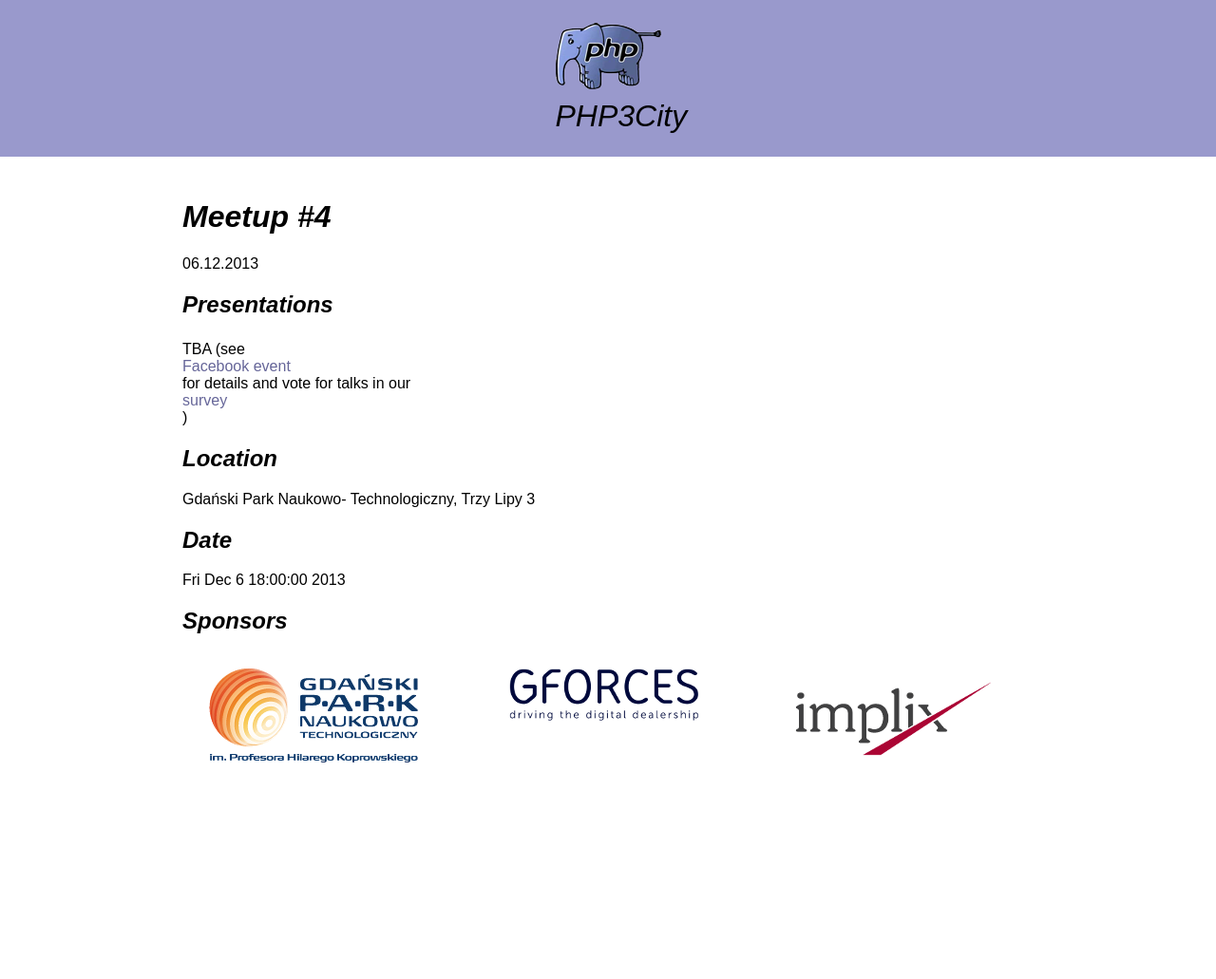
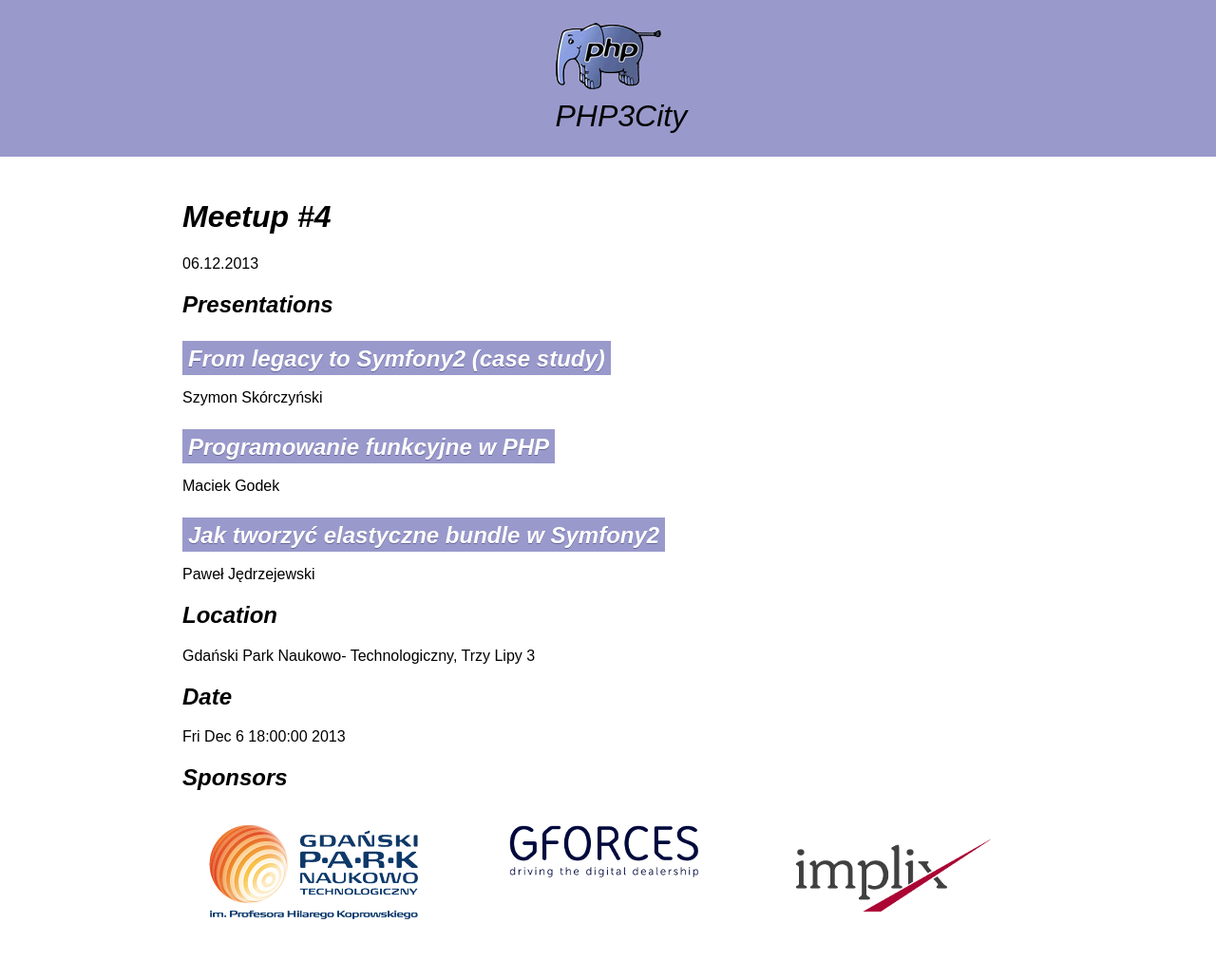
Before and after one commit to php3city/php3city.pl, a Jekyll site: the page built from _posts/2013-12-06-meetup-4.md, in a window 1280 px wide. Shown: the whole page at 95% size. Built offline with Jekyll 4.4.1, drawn with Linux system fonts in a browser that asks for light colours; some web fonts are replaced; before the commit the page ends 900 px from its top, so only the background shows below that.

Commit message:
Add presentation for 4 meetup.

```diff
--- a/_posts/2013-12-06-meetup-4.md
+++ b/_posts/2013-12-06-meetup-4.md
@@ -8,7 +8,22 @@
 
 <ul class="presentations">
     <li>
-        TBA (see <a href="https://www.facebook.com/events/315425888595525/">Facebook event</a> for details and vote for talks in our <a href="https://www.surveymonkey.com/s/RH5NBSH">survey</a>)
+        <a href="https://joind.in/talk/view/10257">
+            <h3 class="title">From legacy to Symfony2 (case study)</h3>
+            <span  class="info">Szymon Skórczyński</span>
+        </a>
+    </li>
+    <li>
+        <a href="https://joind.in/talk/view/10258">
+            <h3 class="title">Programowanie funkcyjne w PHP</h3>
+            <span  class="info">Maciek Godek</span>
+        </a>
+    </li>
+    <li>
+        <a href="https://joind.in/talk/view/10259">
+            <h3 class="title">Jak tworzyć elastyczne bundle w Symfony2</h3>
+            <span  class="info">Paweł Jędrzejewski</span>
+        </a>
     </li>
 </ul>
 
```
